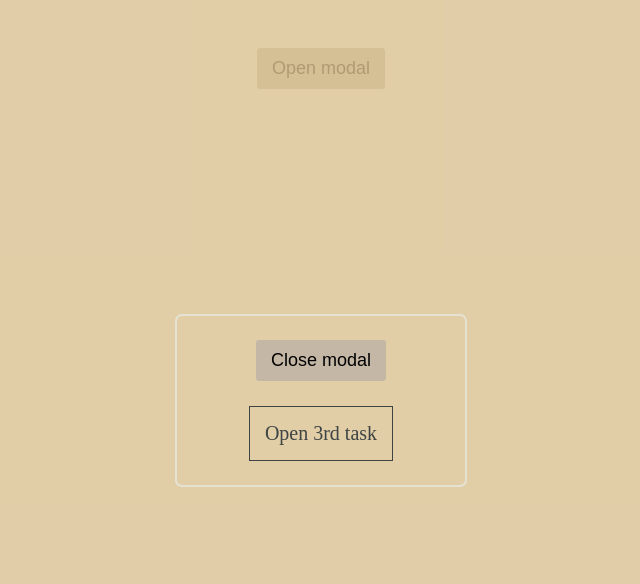
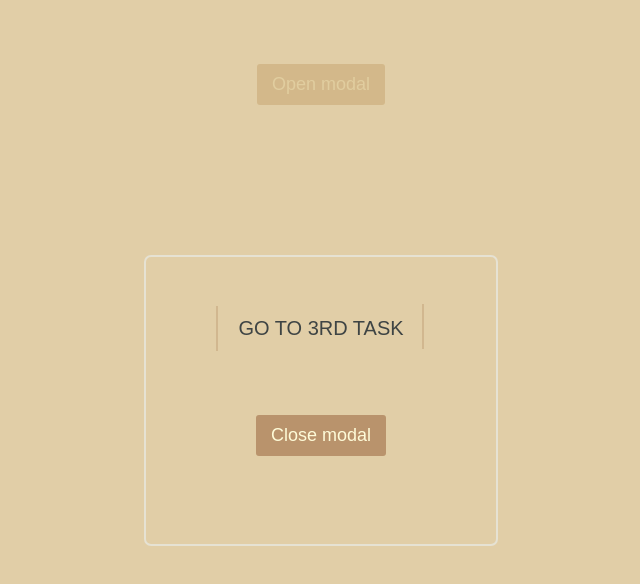
Before and after one commit to drozds/daftacademy-praktyki, a plain HTML site: page zadanie-2/2.html in a window 1280 px wide. Both pictures are taken after a click on the button "Open modal". Shown: the whole page, without its empty margins (319-959 px from the left). Drawn offline with Linux system fonts and the light colour scheme.

Commit message:
2nd task changes

```diff
--- a/zadanie-2/2.html
+++ b/zadanie-2/2.html
@@ -10,32 +10,27 @@
 </head>
 
 <body>
-    <main class="main">
-        <button class="button modal--open">Open modal</button>
-    </main>
-    <section class="modal">
-        <div class="modal__content">
-            <button class="button modal--close">
-                Close modal
-            </button>
-            <a href="../zadanie-3/3.html" target="_blank">Open 3rd task</a>
-        </div>
 
-    </section>
+    <button class="button">Open modal</button>
+
+    <div class="bg-modal bg-modal--close">
+        <section class="modal">
+            <nav class="modal__nav">
+                <a href="../zadanie-3/3.html" class="modal__link">
+                    Go to 3rd task
+                </a>
+            </nav>
+            <button class="button">Close modal</button>
+        </section>
+    </div>
 
     <script>
-        const modal = document.querySelector('.modal');
-        const openButton = document.querySelector('.modal--open');
-        const closeButton = document.querySelector('.modal--close');
+        const buttons = document.querySelectorAll('.button');
+        for (const button of buttons)
+            button.addEventListener('click', () =>
+            document.querySelector('.bg-modal').classList.toggle('bg-modal--close'));
+    </script>
 
-        openButton.addEventListener('click', () => {
-            modal.style.display = "flex";
-        });
-
-        closeButton.addEventListener('click', () => {
-            modal.style.display = "none";
-        });
-    </script>
 </body>
 
 </html>
--- a/zadanie-2/style.css
+++ b/zadanie-2/style.css
@@ -1,32 +1,33 @@
 * {
+    box-sizing: border-box;
+}
+
+body {
     margin: 0;
     padding: 0;
-    box-sizing: border-box;
-    outline: none;
+    font-family: 'Arial', sans-serif;
 }
 
-main {
+section {
     display: flex;
     justify-content: center;
     align-items: center;
     padding-top: 3rem;
 }
 
-.modal {
-    display: none;
-    justify-content: center;
-    align-items: center;
+.bg-modal {
     background-color: rgba(218, 194, 146, .8);
     width: 100%;
     height: 100vh;
     position: absolute;
     top: 0;
-    left: 0;
     z-index: 10;
-
+    display: flex;
+    justify-content: center;
+    align-items: center;
 }
 
-.modal__content {
+.modal {
     border: 2px solid #e6e2d3;
     border-radius: 7px;
     display: flex;
@@ -36,37 +37,82 @@ main {
     padding: 1.5rem 4.5rem;
 }
 
-.modal__content a {
-    margin-top: 25px;
-    text-decoration: none;
-    padding: 15px;
-    font-size: 20px;
-    color: #3e4444;
-    transition: all ease .2s;
-    border: 1px solid #3e4444;
-}
-
-.modal__content a:hover {
-    transform: scale(1.1);
-}
-
-.modal__content a:active {
-    color: #3e4444
-}
-
 .button {
-    background-color: #c4b7a6;
-    color: #000;
+    display: block;
+    background-color: #b9936c;
+    color: #fefbd8;
     font-size: 18px;
     cursor: pointer;
     border: 0;
     border-radius: 3px;
     padding: 10px 15px;
-    transition: ease .4s all;
+    transition: all ease .2s;
     text-align: center;
+    margin: 4rem auto;
+    outline: none;
 }
 
 .button:hover {
     background-color: #b9936c;
     color: white;
 }
+
+.bg-modal--close {
+    display: none;
+}
+
+.modal__link {
+    margin-top: 25px;
+    text-decoration: none;
+    text-transform: uppercase;
+    font-size: 20px;
+    color: #3e4444;
+    transition: all ease .2s;
+    position: relative;
+    display: inline-block;
+    padding: 0 20px;
+	height: 45px;
+	line-height: 45px;
+}
+
+.modal__link::before,
+.modal__link::after {
+	position: absolute;
+	width: 45px;
+	height: 2px;
+	background: #b9936c;
+	content: '';
+	opacity: 0.4;
+	transition: all 0.3s;
+}
+
+.modal__link::before {
+	top: 0;
+	left: 0;
+	transform: rotate(90deg);
+	transform-origin: 0 0;
+}
+
+.modal__link::after {
+	right: 0;
+	bottom: 0;
+	transform: rotate(90deg);
+	transform-origin: 100% 0;
+}
+
+.modal__link:focus::before,
+.modal__link:focus::after {
+	opacity: 1;
+}
+
+.modal__link:hover::before,
+.modal__link:focus::before {
+	left: 50%;
+	transform: rotate(0deg) translateX(-50%);
+}
+
+.modal__link:hover::after,
+.modal__link:focus::after {
+	right: 50%;
+	transform: rotate(0deg) translateX(50%);
+}
```
